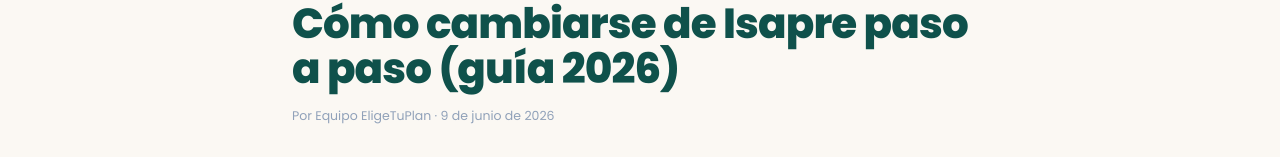
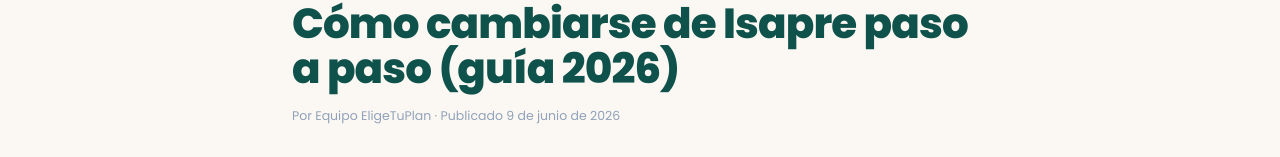
Before and after one commit to francoSW99/Eligetuplan, a Next.js app in the folder production/frontend/: page /blog/como-cambiarse-de-isapre in a window 1280 px wide. Shown: the part 207-364 px from the top of the page. Built offline with nearby package versions, Linux system fonts and the light colour scheme; no server answers.

Commit message:
feat(seo): add blog updated dates

```diff
--- a/production/frontend/app/blog/[slug]/page.tsx
+++ b/production/frontend/app/blog/[slug]/page.tsx
@@ -100,6 +100,8 @@
 
   const url = `${SITE}/blog/${slug}`;
   const imageUrl = article.cover ? `${SITE}${article.cover}` : `${SITE}/icon.png`;
+  const updatedDate = article.updated ?? article.date;
+  const hasUpdatedDate = Boolean(article.updated && article.updated !== article.date);
 
   const related = getRelatedArticles(slug, 3);
 
@@ -111,7 +113,7 @@
         url={url}
         imageUrl={imageUrl}
         datePublished={article.date}
-        dateModified={article.date}
+        dateModified={updatedDate}
         authorName={article.author}
         category={article.category}
         readingMinutes={article.readingMinutes}
@@ -147,7 +149,8 @@
           {article.title}
         </h1>
         <p className="text-[12.5px] text-slate-400 mb-8">
-          Por {article.author} · {formatDate(article.date)}
+          Por {article.author} · Publicado {formatDate(article.date)}
+          {hasUpdatedDate ? <> · Actualizado {formatDate(updatedDate)}</> : null}
         </p>
 
         {article.cover && (
--- a/production/frontend/app/sitemap.ts
+++ b/production/frontend/app/sitemap.ts
@@ -36,12 +36,18 @@
     priority: 0.82,
   }));
 
-  const blogRoutes = getAllArticles().map((a) => ({
-    url: `${SITE_URL}/blog/${a.slug}`,
-    lastModified: a.date ? new Date(a.date + "T00:00:00") : fallbackLastModified,
-    changeFrequency: "monthly" as const,
-    priority: 0.7,
-  }));
+  const blogRoutes = getAllArticles().map((a) => {
+    const blogLastModified = a.updated ?? a.date;
+
+    return {
+      url: `${SITE_URL}/blog/${a.slug}`,
+      lastModified: blogLastModified
+        ? new Date(blogLastModified + "T00:00:00")
+        : fallbackLastModified,
+      changeFrequency: "monthly" as const,
+      priority: 0.7,
+    };
+  });
 
   return [...staticRoutes, ...isapreRoutes, ...profileRoutes, ...blogRoutes].sort((a, b) =>
     a.url.localeCompare(b.url)
--- a/production/frontend/content/blog/como-elegir-isapre-plan-salud.md
+++ b/production/frontend/content/blog/como-elegir-isapre-plan-salud.md
@@ -2,6 +2,7 @@
 title: "Cómo elegir Isapre: checklist antes de firmar"
 description: "Revisa precio, cobertura, clínicas, topes, GES/CAEC y preexistencias antes de firmar o cambiarte de Isapre."
 date: "2026-06-17"
+updated: "2026-06-18"
 category: "Guías"
 cover: "/blog/como-elegir-isapre-plan-salud.webp"
 author: "Equipo EligeTuPlan"
--- a/production/frontend/content/blog/cuanto-cuesta-isapre-chile.md
+++ b/production/frontend/content/blog/cuanto-cuesta-isapre-chile.md
@@ -2,6 +2,7 @@
 title: "Cuánto cuesta una Isapre en Chile: precios y UF"
 description: "Entiende el precio de un plan de Isapre, tu 7%, costos en UF, GES y rangos observados en planes reales."
 date: "2026-06-17"
+updated: "2026-06-18"
 category: "Guías"
 cover: "/blog/cuanto-cuesta-isapre-chile.webp"
 author: "Equipo EligeTuPlan"
--- a/production/frontend/content/blog/fonasa-vs-isapre-cual-conviene.md
+++ b/production/frontend/content/blog/fonasa-vs-isapre-cual-conviene.md
@@ -2,6 +2,7 @@
 title: "Fonasa vs Isapre: diferencias y cuál conviene"
 description: "Compara cotización, cobertura, red, costos y beneficios para decidir si te conviene Fonasa o Isapre según tu perfil."
 date: "2026-06-17"
+updated: "2026-06-18"
 category: "Guías"
 cover: "/blog/fonasa-vs-isapre-comparacion.webp"
 author: "Equipo EligeTuPlan"
--- a/production/frontend/content/blog/que-es-7-por-ciento-salud-isapre.md
+++ b/production/frontend/content/blog/que-es-7-por-ciento-salud-isapre.md
@@ -2,6 +2,7 @@
 title: "7% de salud: cómo calcularlo para una Isapre"
 description: "Calcula tu cotización legal de salud, entiende el tope imponible, la UF y cuándo un plan de Isapre puede superar tu 7%."
 date: "2026-06-17"
+updated: "2026-06-18"
 category: "Guías"
 cover: "/blog/siete-por-ciento-salud-isapre.webp"
 author: "Equipo EligeTuPlan"
--- a/production/frontend/lib/blog.ts
+++ b/production/frontend/lib/blog.ts
@@ -16,6 +16,7 @@
   title: string;
   description: string;
   date: string;          // ISO yyyy-mm-dd
+  updated?: string;      // ISO yyyy-mm-dd
   category: string;
   cover: string | null;  // ruta en /public
   author: string;
@@ -37,6 +38,7 @@
     title: (data.title as string) ?? slug,
     description: (data.description as string) ?? "",
     date: (data.date as string) ?? "",
+    updated: (data.updated as string) ?? undefined,
     category: (data.category as string) ?? "Guías",
     cover: (data.cover as string) ?? null,
     author: (data.author as string) ?? "Equipo EligeTuPlan",
```
